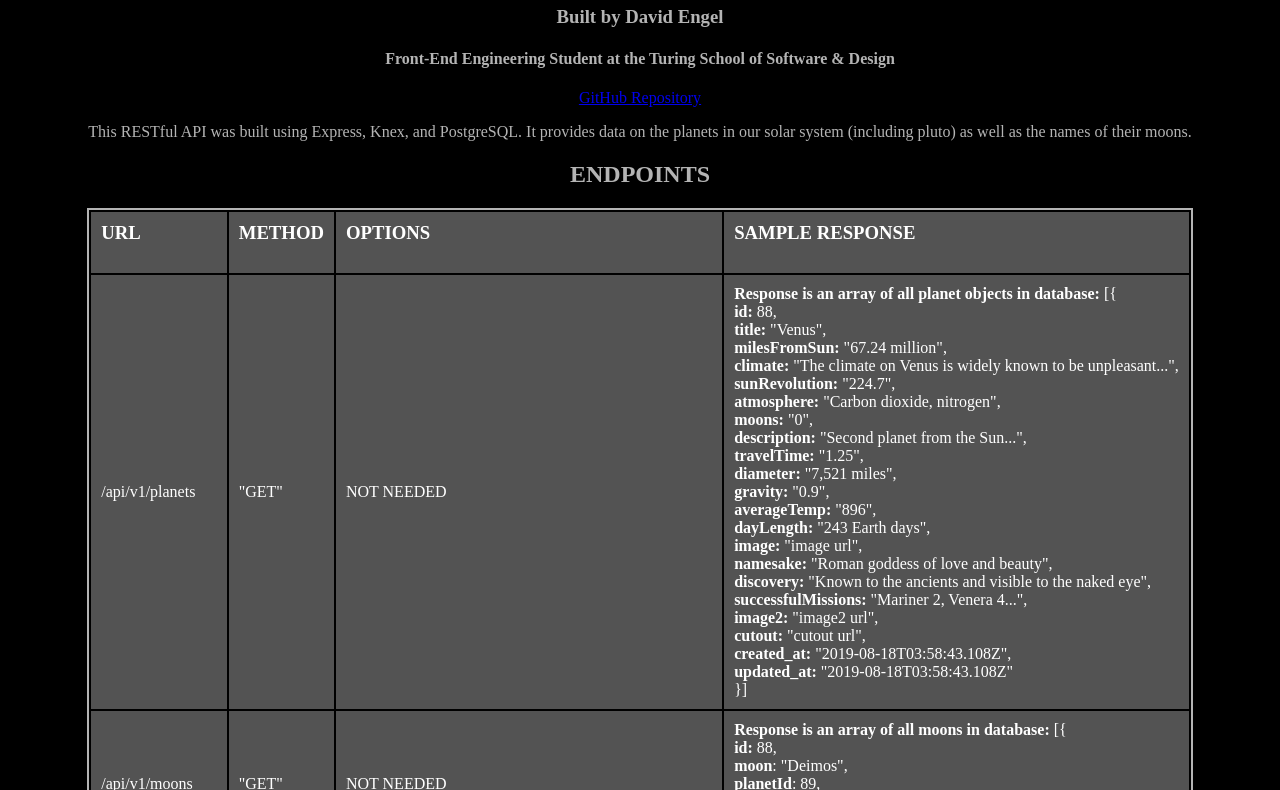
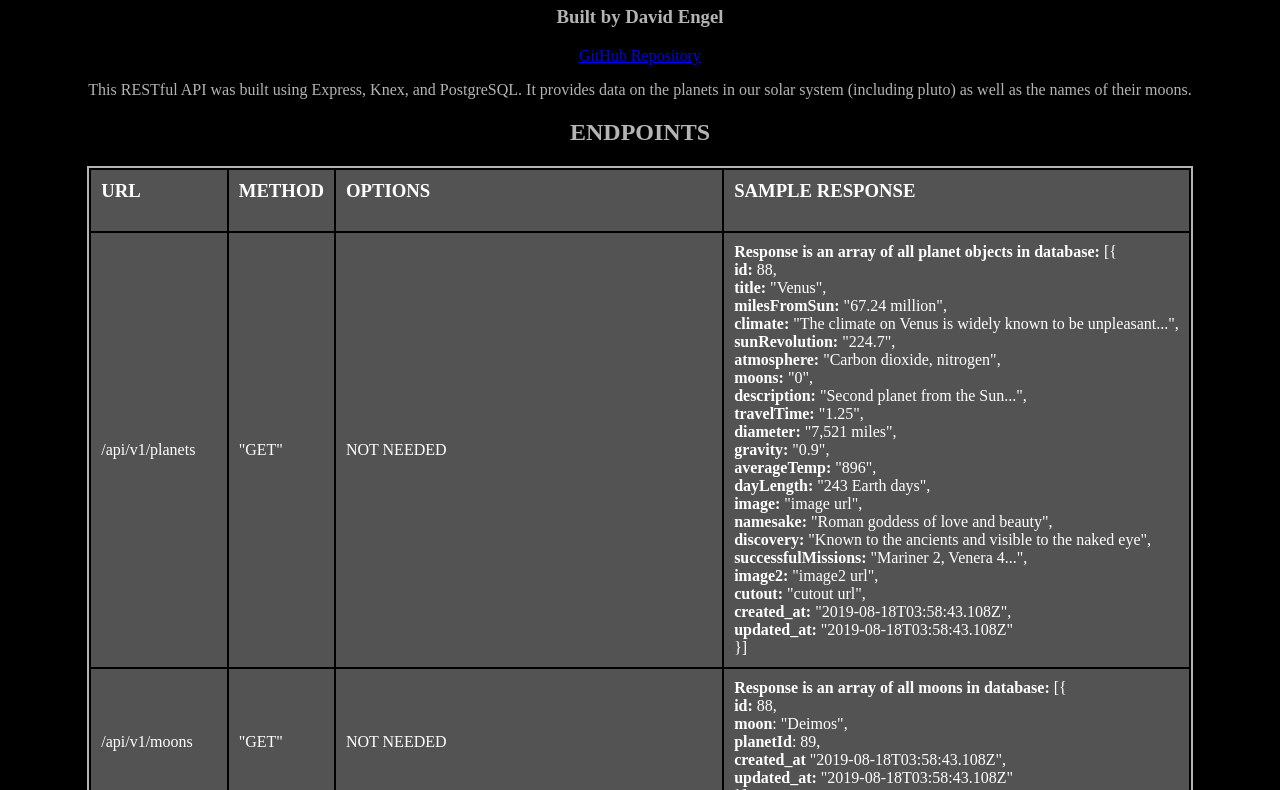
Before and after one commit to David5280/planets-api, a website: page public/index.html in a window 1280 px wide. Shown: the part 60-850 px from the top of the page. Drawn offline with Linux system fonts and the light colour scheme.

Commit message:
Delete semantic change in static page

```diff
--- a/public/index.html
+++ b/public/index.html
@@ -7,7 +7,6 @@
       <header>
         <h1>Space-Out API</h1>
         <h3>Built by David Engel</h3>
-        <h4>Front-End Engineering Student at the Turing School of Software & Design</h4>
         <a class="git-hub-rep" target="_blank" href="https://github.com/David5280/space-out-api">GitHub Repository</a>
       </header>
       <main>
```
